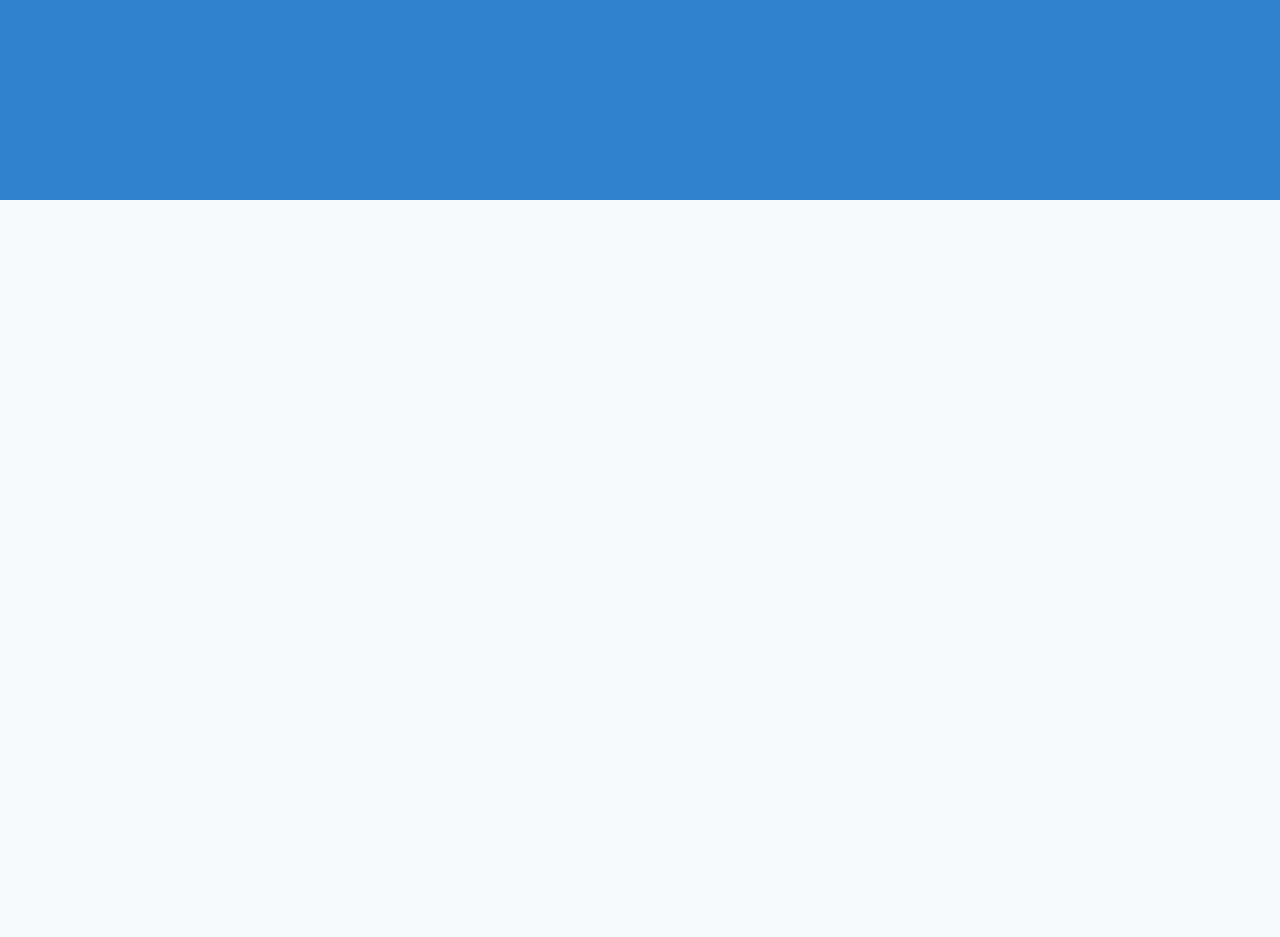
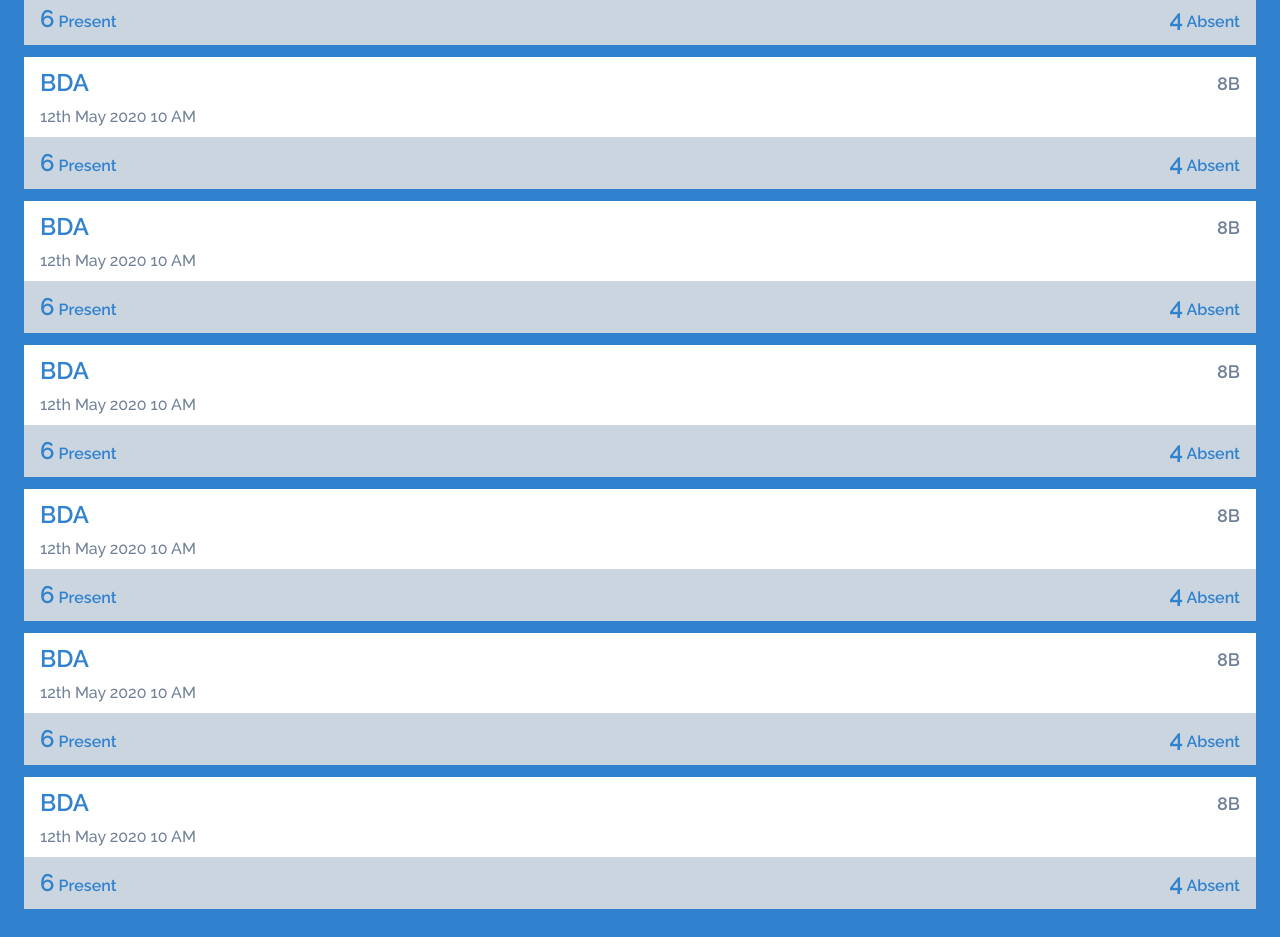
Before and after one commit to bahetyshyam/web-app-automated-attendance-system, a React (Create React App) app: page /view in a window 1280 px wide. Shown: the part 600-1537 px from the top of the page. Before the commit the page ends 800 px from the top, so only its background shows below. Built offline with nearby package versions, Linux system fonts and the light colour scheme; no server answers.

Commit message:
added 6 more cards for testing

```diff
--- a/src/View.js
+++ b/src/View.js
@@ -24,6 +24,14 @@ const View = (props) => {
                     <div className="mt-5">
                         <ViewCard />
                         <ViewCard />
+                        <ViewCard />
+                        <ViewCard />
+                        <ViewCard />
+                        <ViewCard />
+                        <ViewCard />
+                        <ViewCard />
+                        <ViewCard />
+                        <ViewCard />
                     </div>
                 </div>
             </div>
```
